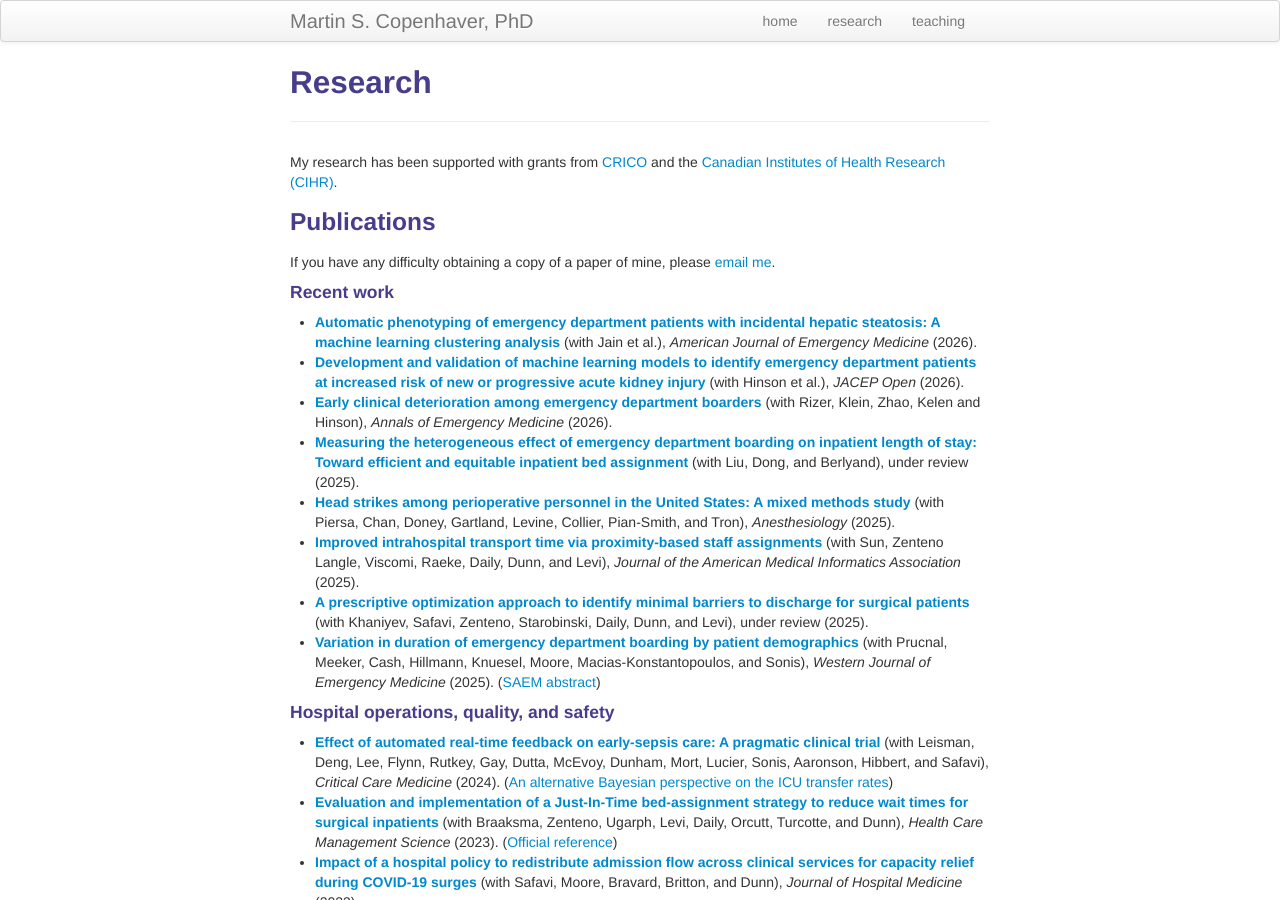
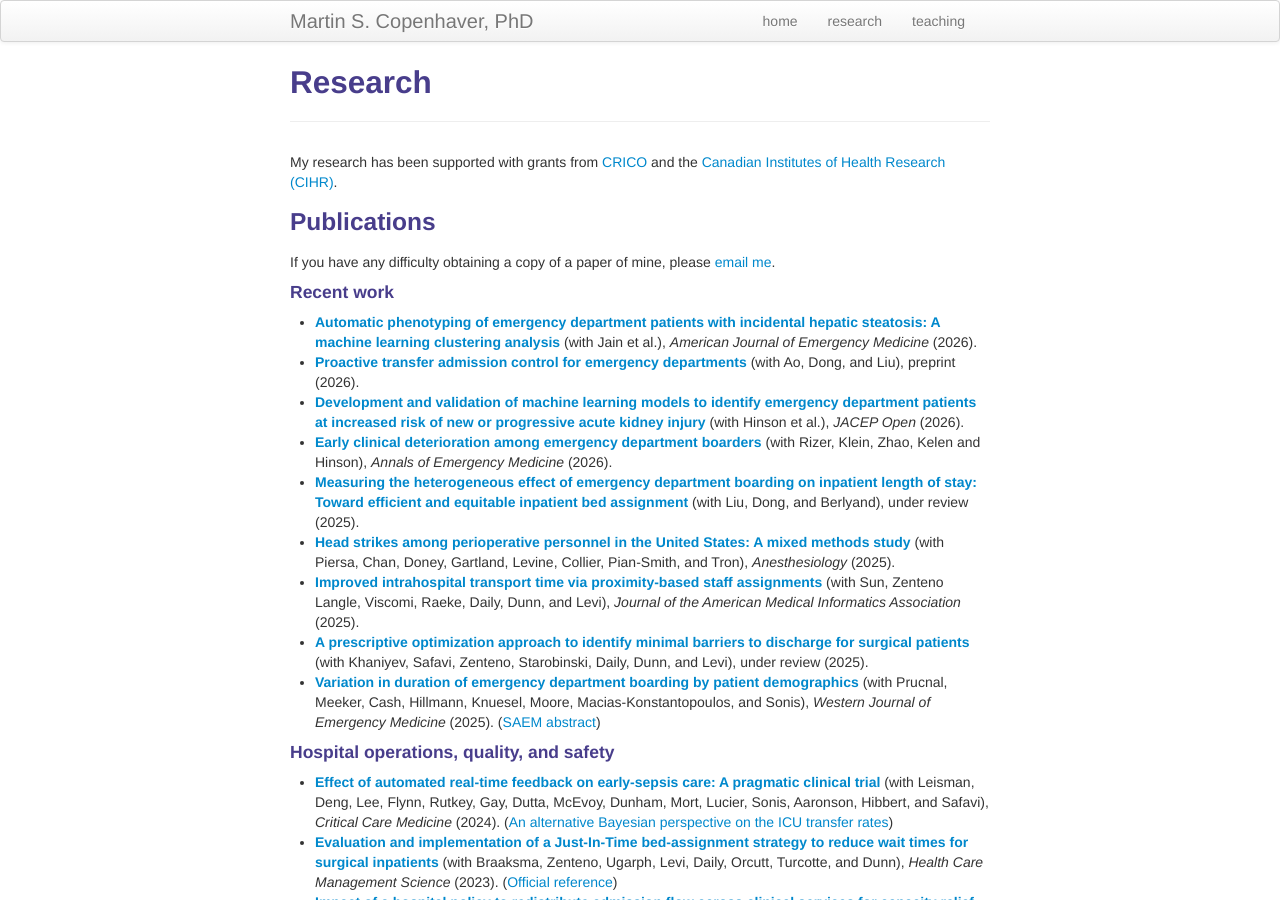
Before and after one commit to martincopenhaver/martincopenhaver.github.io, a Jekyll site: the page built from research.md, in a window 1280 px wide and 900 px high. Built offline with Jekyll 4.4.1, drawn with Linux system fonts in a browser that asks for light colours.

Commit message:
Update research.md

```diff
--- a/research.md
+++ b/research.md
@@ -14,6 +14,7 @@ If you have any difficulty obtaining a copy of a paper of mine, please <a href="
 
 #### Recent work
 * [**Automatic phenotyping of emergency department patients with incidental hepatic steatosis: A machine learning clustering analysis**](https://www.sciencedirect.com/science/article/abs/pii/S0735675726002561) (with Jain et al.), _American Journal of Emergency Medicine_ (2026).
+* [**Proactive transfer admission control for emergency departments**](https://liualyssa.github.io/images/ED_admission.pdf) (with Ao, Dong, and Liu), preprint (2026).
 * [**Development and validation of machine learning models to identify emergency department patients at increased risk of new or progressive acute kidney injury**](https://www.jacepopen.com/article/S2688-1152(26)00072-X/fulltext) (with Hinson et al.), _JACEP Open_ (2026).
 * [**Early clinical deterioration among emergency department boarders**](https://www.annemergmed.com/article/S0196-0644(26)00071-5/fulltext) (with Rizer, Klein, Zhao, Kelen and Hinson), _Annals of Emergency Medicine_ (2026).
 * [**Measuring the heterogeneous effect of emergency department boarding on inpatient length of stay: Toward efficient and equitable inpatient bed assignment**](https://papers.ssrn.com/sol3/papers.cfm?abstract_id=5288627) (with Liu, Dong, and Berlyand), under review (2025).
```
